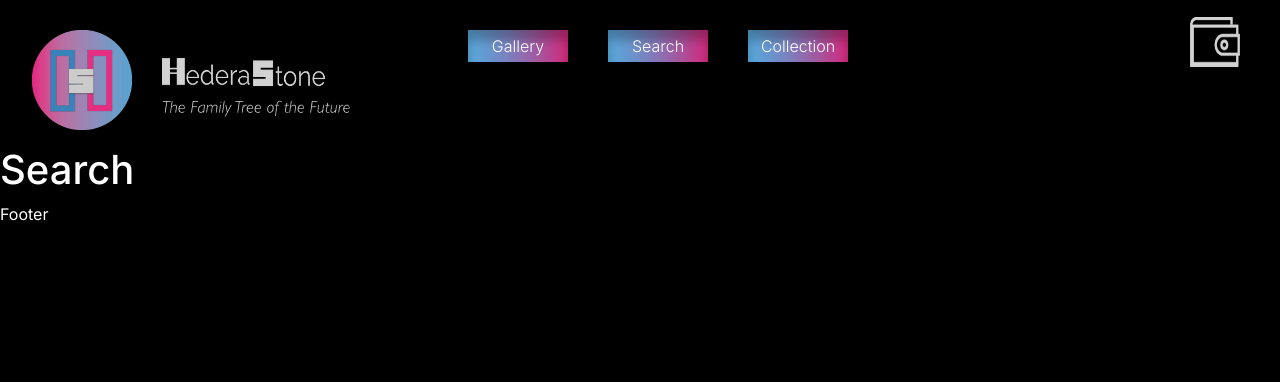
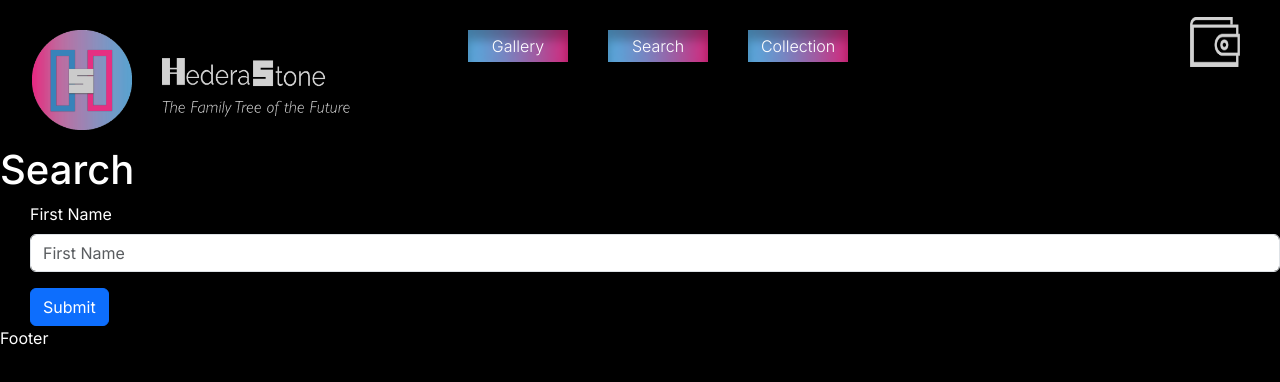
Before and after one commit to 010JGL/hedera_stone_v1, a Next.js app: page /nfts/search in a window 1280 px wide. Shown: the top 382 px of the page. Built offline with nearby package versions, Linux system fonts and the light colour scheme.

Commit message:
search feature returns all results

```diff
--- /dev/null
+++ b/app/api/search/route.js
@@ -0,0 +1,22 @@
+
+import { NextResponse } from "next/server";
+import { db } from "@vercel/postgres";
+
+export async function POST(request) {
+  const client = await db.connect();
+  const res = await request.json();
+  console.log(`res:`, res);
+
+  const firstname = res.firstname
+
+  // Validations here for same Username
+
+
+  // Creates a new user into DB
+  const newUser = await client.sql`SELECT * FROM nfts WHERE firstname = ${firstname};`;
+
+  const sendData = { ...res, success: true };
+
+  return NextResponse.json(newUser.rows);
+
+}
--- a/app/nfts/search/page.jsx
+++ b/app/nfts/search/page.jsx
@@ -1,8 +1,56 @@
+'use client'
+
+import { useState } from "react";
+import { Form } from "react-bootstrap";
+
+import { Button } from "react-bootstrap";
+
+
 export default function Search() {
+
+  const [firstname, setFirstname] = useState("");
+
+  const handleSearch = async (e) => {
+    e.preventDefault();
+    // validations
+
+    console.log(`inside handlesearch`);
+
+    const res = await fetch("/api/search", {
+      method: "POST",
+      headers: {
+        "Content-Type": "application/json",
+      },
+      body: JSON.stringify({
+        time: new Date().toISOString(),
+        firstname,
+      }),
+    });
+
+    const data3 = await res.json();
+    console.log(`data3:`, data3);
+  }
+
   return (
-   <main>
-    <h1 className="title">Search</h1>
-
-   </main>
-  )
+    <main>
+      <h1 className="title">Search</h1>
+      <div className="form-container">
+      <Form>
+        <Form.Group className="mb-3" controlId="formBasicW3w">
+          <Form.Label>First Name</Form.Label>
+          <Form.Control
+            value={firstname}
+            onChange={(e) => setFirstname(e.target.value)}
+            type="firstname"
+            name="firstname"
+            placeholder="First Name"
+          />
+        </Form.Group>
+        <Button variant="primary" type="submit" onClick={handleSearch}>
+            Submit
+          </Button>
+      </Form>
+      </div>
+    </main>
+  );
 }
```
